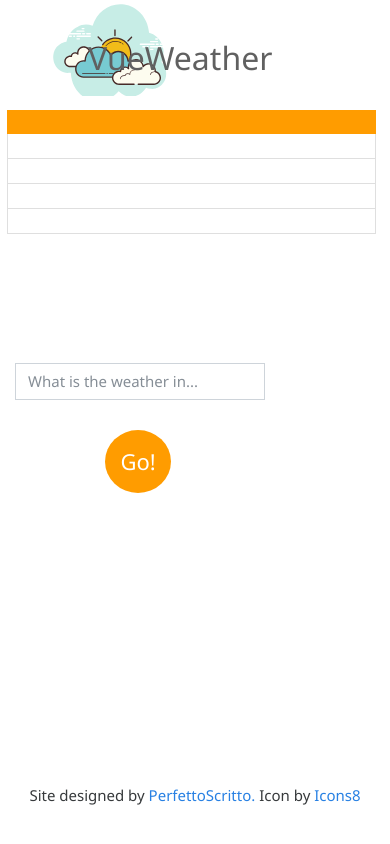
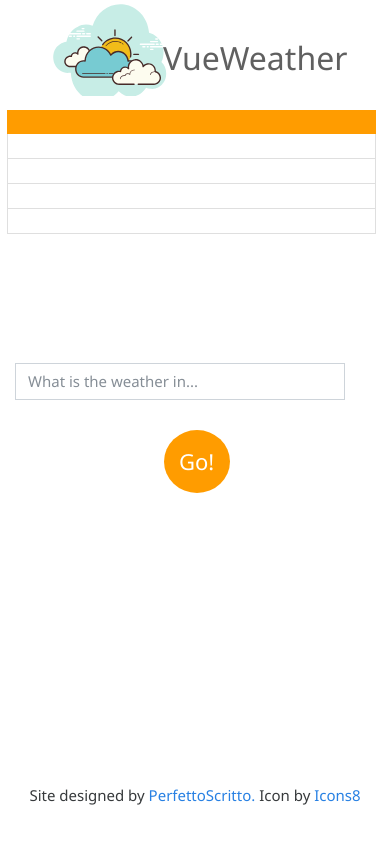
Before and after one commit to PerfettoScritto/VueWeather, a plain HTML site: page index.html in a window 390 px wide. Drawn offline with nearby package versions, Linux system fonts and the light colour scheme; no server answers.

Commit message:
Fix design

```diff
--- a/css/weather.css
+++ b/css/weather.css
@@ -123,7 +123,7 @@ h1 {
 }
 
 
-@media only screen and (min-width:50px) and (max-width:500px) {
+@media only screen and (min-width:280px) and (max-width:510px) {
 
     #weather {
         margin-top: 20px;
@@ -145,21 +145,21 @@ h1 {
 
     h1 {
 
-        margin-left: 60px;
+        margin-left: 135px;
         background: none;
     }
 
     .search {
         position: absolute;
         top: 343px;
-        width: 250px;
+        min-width: 330px;
         margin: 0 7px;
 
     }
 
     .input-group-btn {
         top: 183%;
-        left: 36%;
+        left: 45%;
     }
 
 
```
